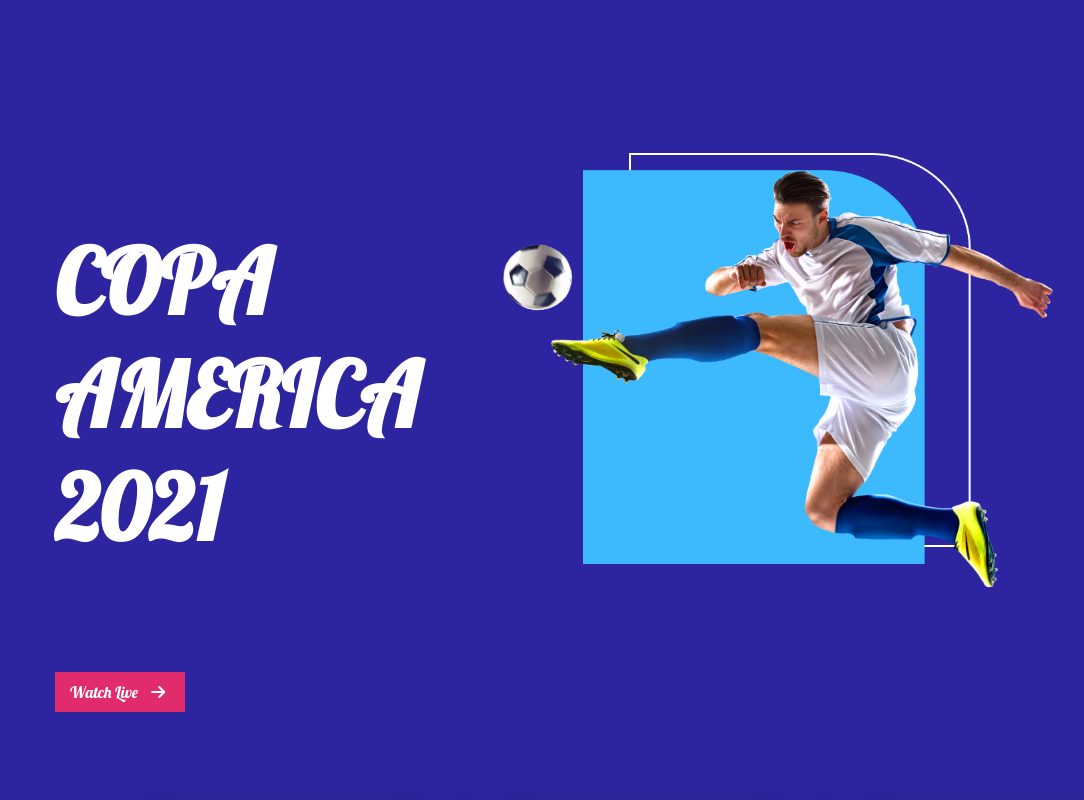
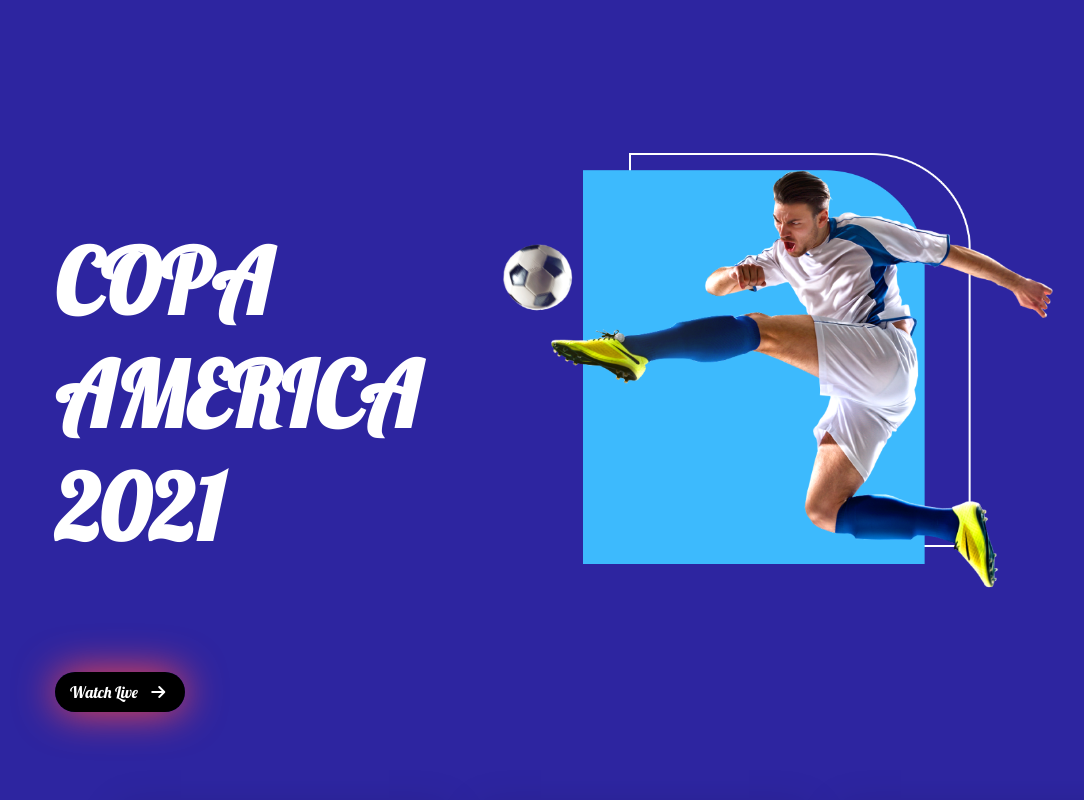
Before and after one commit to siam-saimur/2nd-assignment, a plain HTML site: page index.html in a window 1280 px wide. In both pictures the pointer is over the link "Watch Live". Shown: the top 800 px of the page, without its empty margins (101-1185 px from the left). Drawn offline with Linux system fonts and the light colour scheme.

Commit message:
last-check

```diff
--- a/style.css
+++ b/style.css
@@ -46,9 +46,13 @@ main {
     text-decoration: none;
     padding: 10px 20px 10px 15px;
 }
-.link-button :hover{
-    background-color: royalblue;
+.link-button:hover{
+        cursor: pointer;
+        border-radius: 50px;
+        background-color: black;
+        box-shadow: 0px 0px 40px rgb(255, 71, 71);
 }
+
 
 .fa-arrow-right {
     margin-left: 10px;
```
